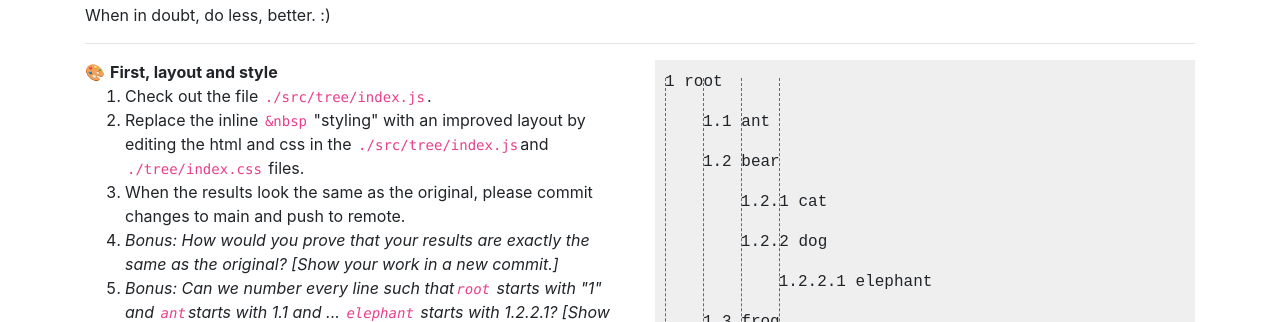
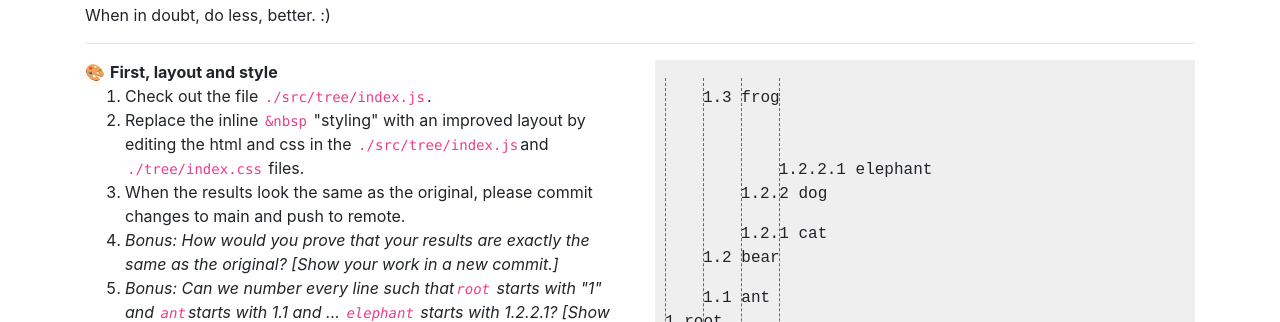
Before and after one commit to jsvanilla/web-take-home, a React (Create React App) app in the folder trees/: page / in a window 1280 px wide. Shown: the part 478-800 px from the top of the page. Built offline with nearby package versions, Linux system fonts and the light colour scheme.

Commit message:
[FEATURE] NEXT bonus1

```diff
--- a/trees/src/tree/TreeNode.js
+++ b/trees/src/tree/TreeNode.js
@@ -4,7 +4,7 @@ import "./index.css";
 const TreeNode = ({ node, children, numberNameprop }) => {
   let numberName = numberNameprop ? numberNameprop : '1'
   return (
-    <div>
+    <div className="node">
       <div>{`${numberName}  ${node}`}</div>
       {children &&
         children.map((node, index) => {
--- a/trees/src/tree/index.css
+++ b/trees/src/tree/index.css
@@ -3,6 +3,11 @@
   height: 100%;
   padding: 10px;
   font-family: monospace;
+}
+
+.node{
+  display: flex;
+  flex-direction: column-reverse;
 }
 
 .ident {
```
